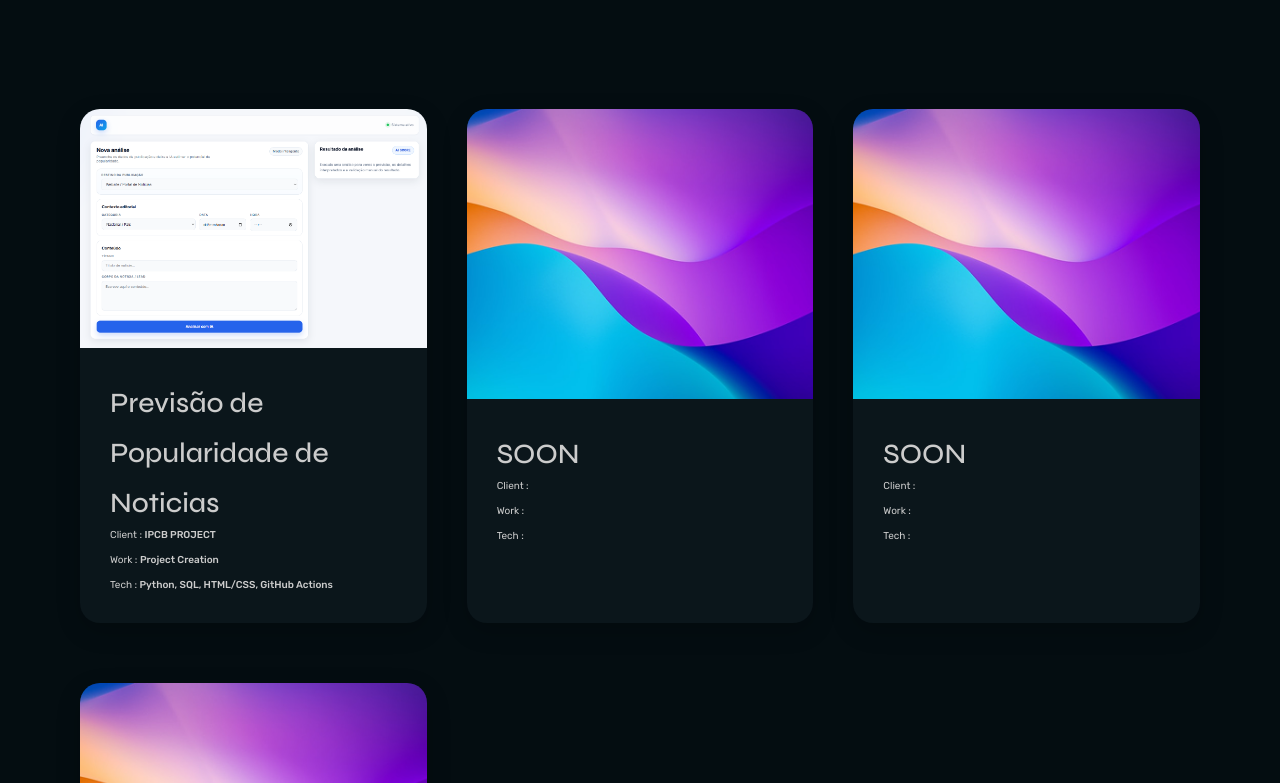
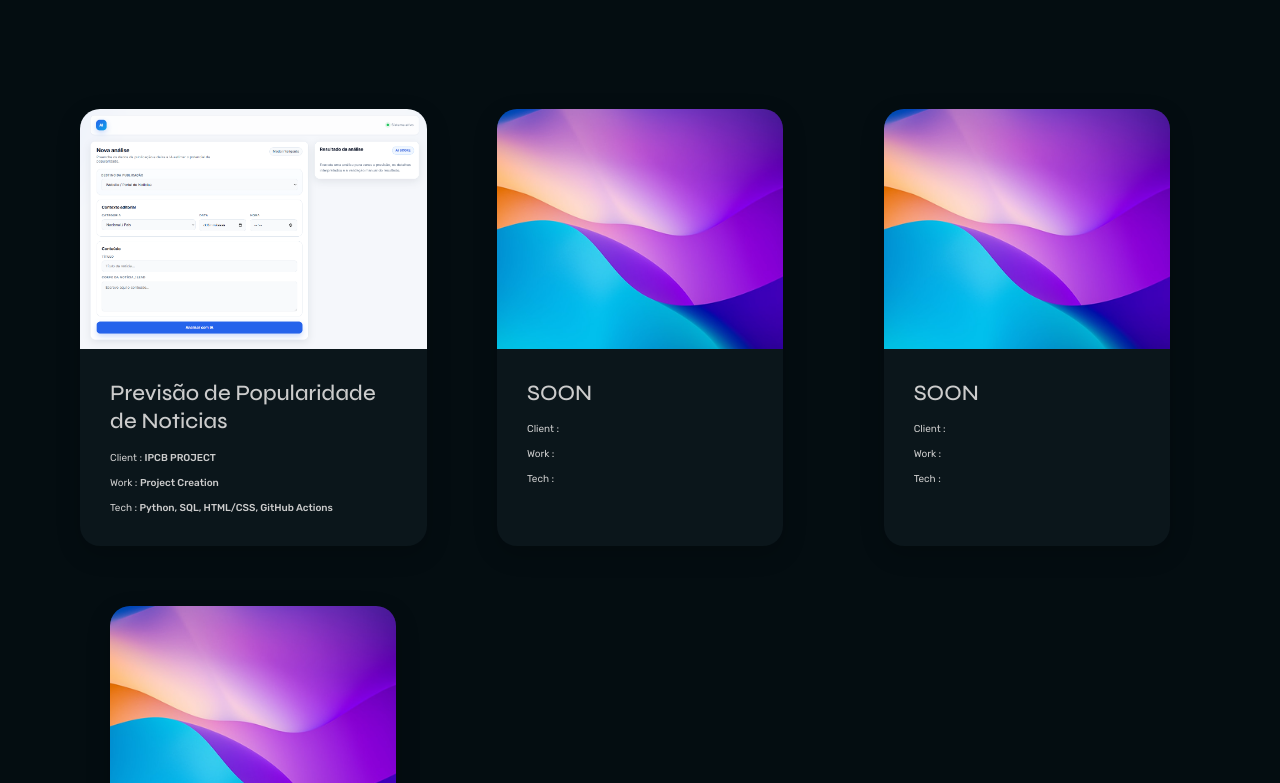
Before and after one commit to tthheodoro/Portfolio-Projeto, a React (Vite) app in the folder portfolio/: page / in a window 1280 px wide. Shown: the part 1677-2460 px from the top of the page. Built offline with nearby package versions, Linux system fonts and the light colour scheme.

Commit message:
Update Principal.css

```diff
--- a/portfolio/src/components/Principal/Principal.css
+++ b/portfolio/src/components/Principal/Principal.css
@@ -118,17 +118,25 @@
   box-shadow: rgba(0, 0, 0, 0.2) 0px 8px 24px;
 }
 
+.projectBox header img {
+  width: 100%;
+  height: 240px;
+  object-fit: cover;
+  object-position: center top;
+}
+
 .projectContent{
   padding: 30px;
 
 }
 
-.projectContent h4{
-    font-family: var(--fontFamilySyne);
-    color: var(--grey01);
-    font-size: 2.8rem;
-    font-weight: var(--fontWeightMedium);
-    line-height: 5rem;
+.projectContent h4 {
+  font-family: var(--fontFamilySyne);
+  color: var(--grey01);
+  font-size: 2.2rem; /* Ligeiramente mais pequeno para textos longos */
+  font-weight: var(--fontWeightMedium);
+  line-height: 1.3; /* Substitui os teus 5rem. Isto junta as linhas de forma natural! */
+  margin-bottom: 15px; /* Dá um espacinho antes do "Client :" */
 }
 
 .projectContent p{
```
